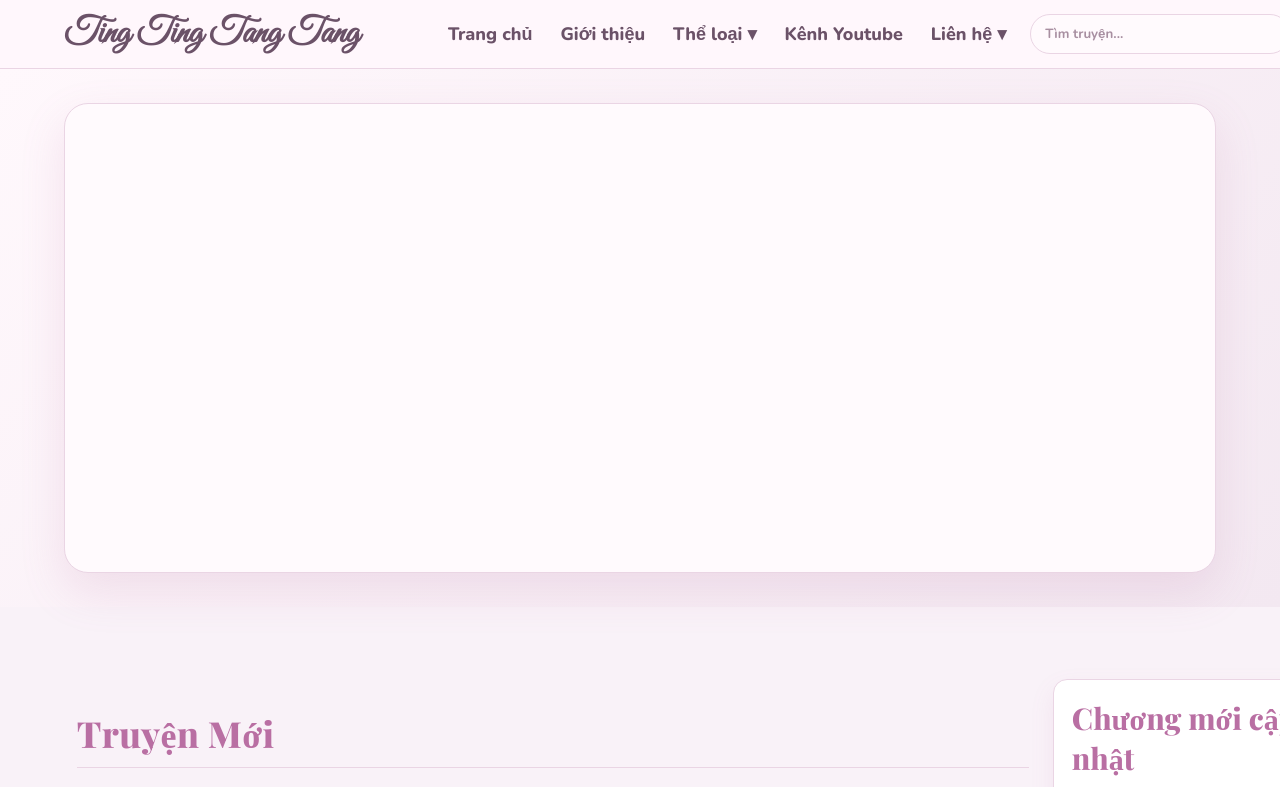
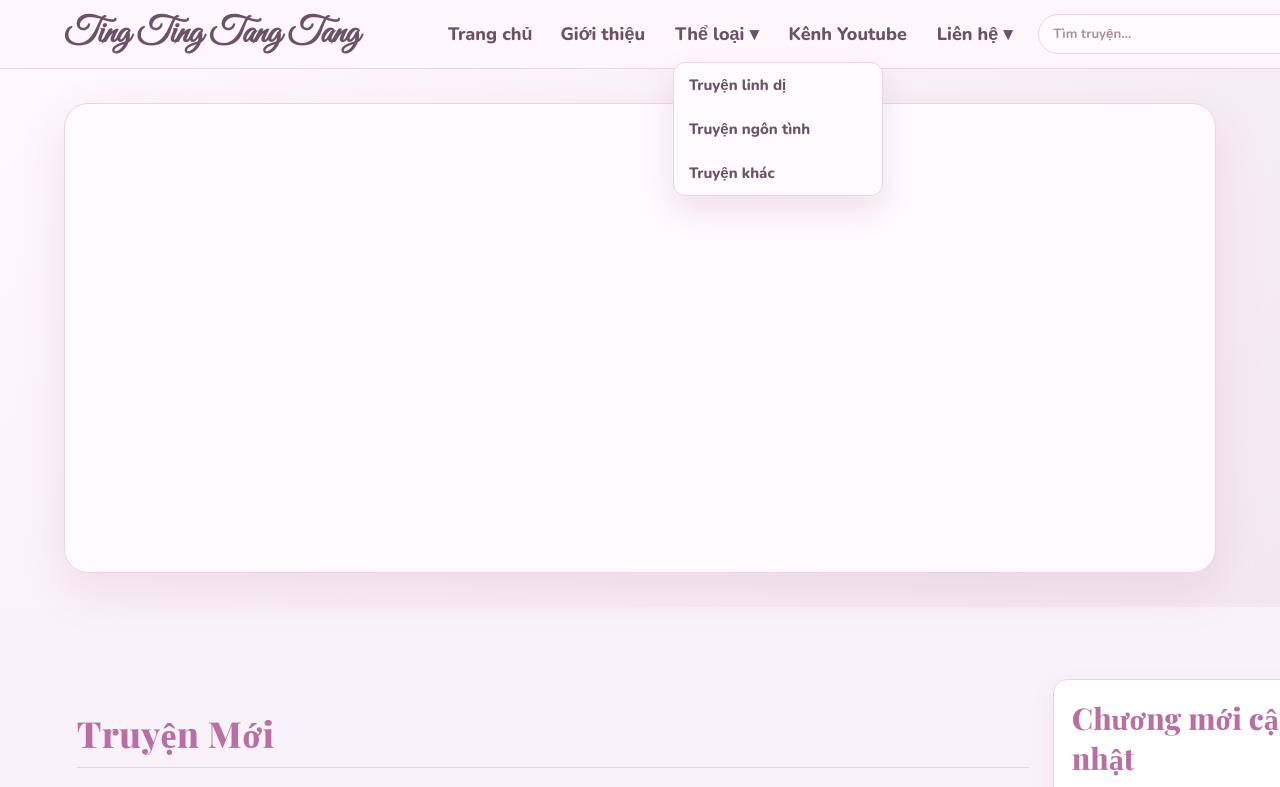
Before and after one commit to gocsachnho/tingtingtangtang, a plain HTML site: page index.html in a window 1280 px wide. Both pictures are taken after a click on the button "Thể loại ▾". Shown: the top 787 px of the page. Drawn offline with nearby package versions, Linux system fonts and the light colour scheme; no server answers.

Commit message:
Update style.css

```diff
--- a/css/style.css
+++ b/css/style.css
@@ -1772,3 +1772,58 @@ body {
     flex-direction: column;
   }
 }
+
+
+/* =========================================================
+   FIX MENU THẢ XUỐNG BỊ BIẾN MẤT KHI RÊ CHUỘT
+   - Tạo "cầu nối" vô hình giữa nút và menu con
+   - Giữ menu mở khi rê chuột / tab bàn phím
+========================================================= */
+.dropdown {
+  position: relative;
+}
+
+/* Cầu nối vùng hover từ nút xuống hộp menu */
+.dropdown::after {
+  content: "";
+  position: absolute;
+  left: 0;
+  top: 100%;
+  width: 100%;
+  height: 12px;
+  background: transparent;
+  z-index: 1000;
+}
+
+.dropdown-content {
+  display: block !important;
+  top: calc(100% + 8px) !important;
+  left: 0;
+  z-index: 1001 !important;
+
+  opacity: 0;
+  visibility: hidden;
+  pointer-events: none;
+
+  transform: translateY(-4px);
+  transition:
+    opacity .15s ease,
+    transform .15s ease,
+    visibility 0s linear .15s;
+}
+
+/* Giữ menu mở khi chuột đang ở nút, cầu nối hoặc menu con */
+.dropdown:hover .dropdown-content,
+.dropdown:focus-within .dropdown-content {
+  opacity: 1;
+  visibility: visible;
+  pointer-events: auto;
+
+  transform: translateY(0);
+  transition-delay: 0s;
+}
+
+/* Vùng bấm rộng hơn một chút để dễ sử dụng */
+.dropbtn {
+  padding: 8px 2px !important;
+}
```
